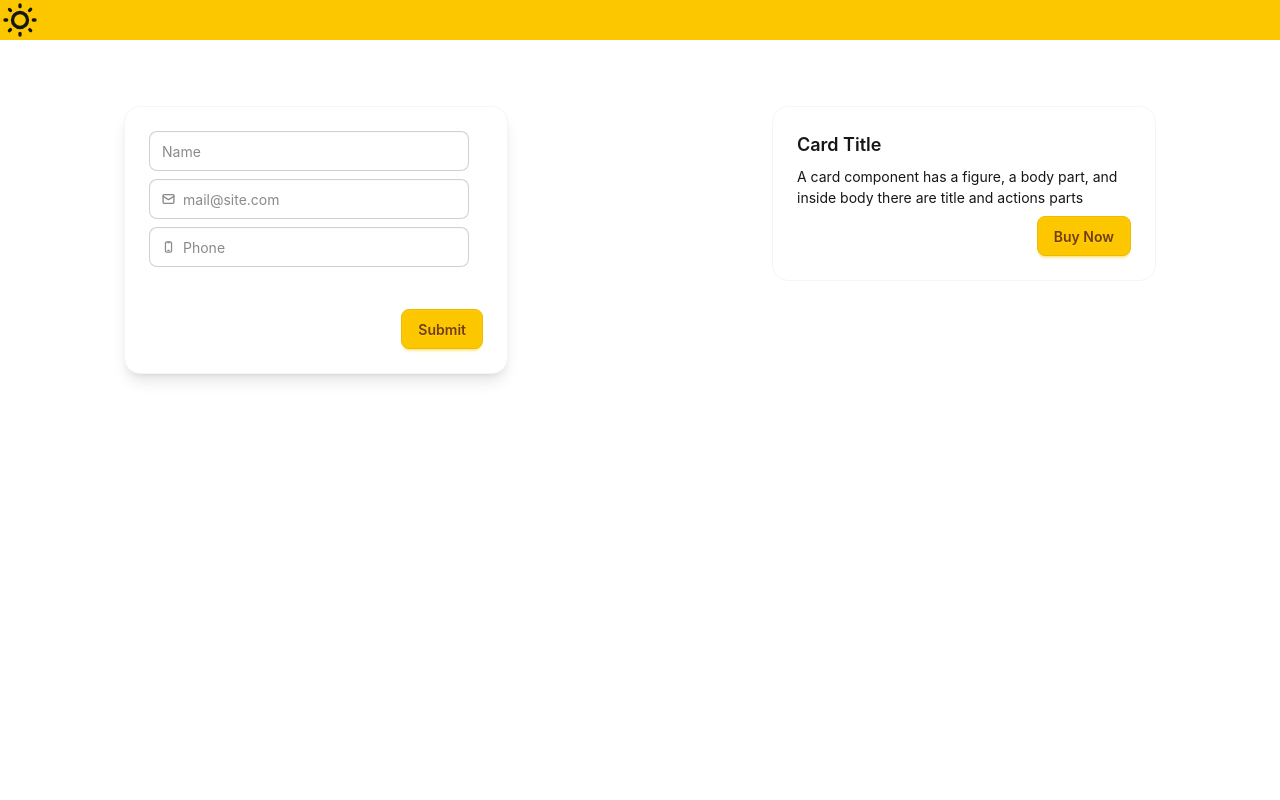
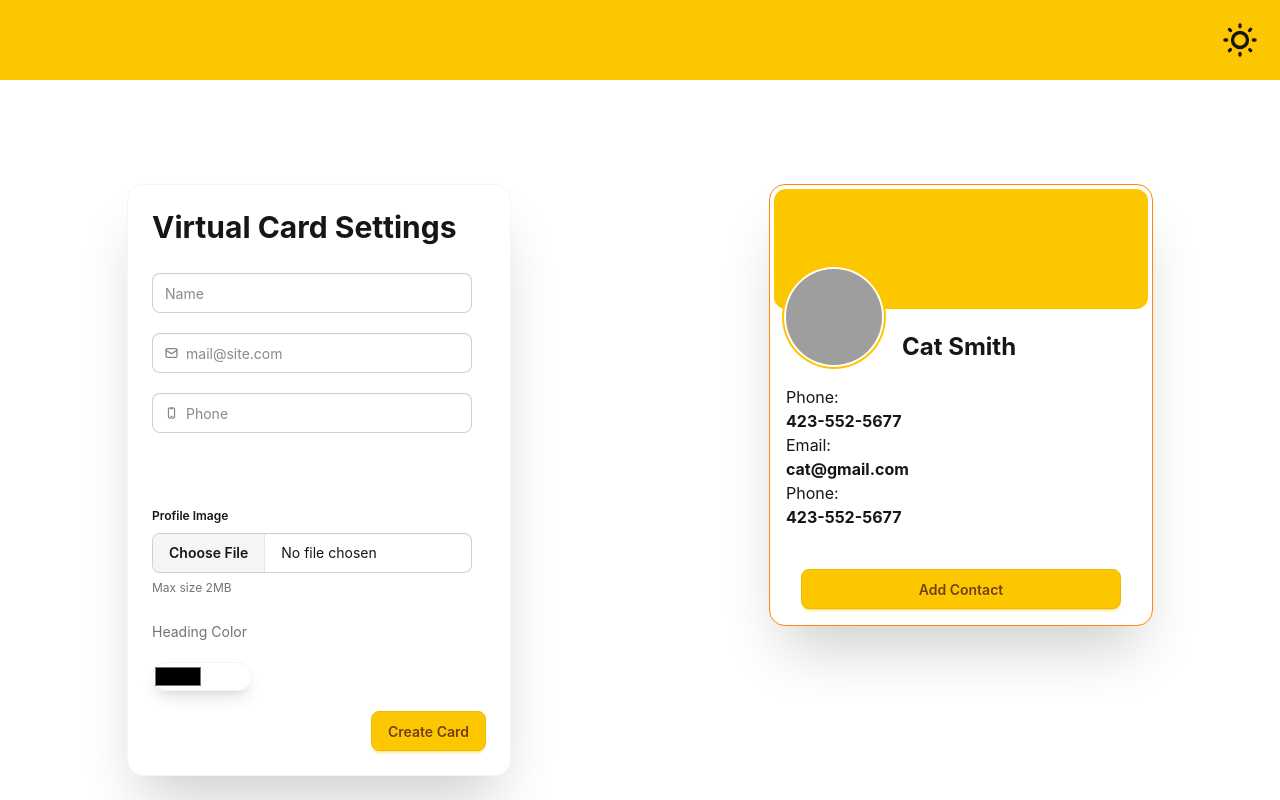
Before and after one commit to kpierc11/Virtural-Business-Card-Generator, a React (Vite) app in the folder app/: page / in a window 1280 px wide. Built offline with nearby package versions, Linux system fonts and the light colour scheme; grey boxes are pictures that could not be loaded.

Commit message:
Ui changes and added more input fields

```diff
--- /dev/null
+++ b/app/app.json
@@ -0,0 +1,3 @@
+{
+  "expo": {}
+}
--- a/app/components/Header.tsx
+++ b/app/components/Header.tsx
@@ -1,8 +1,8 @@
 export default function Header() {
   return (
-    <div className="height-[60px] bg-primary">
+    <div className="height-[60px] bg-primary p-5">
       <div className="flex">
-        <div></div>
+        <div className="mr-[auto]"></div>
         <div>
           <label className="swap swap-rotate">
             {/* this hidden checkbox controls the state */}
--- a/app/src/App.tsx
+++ b/app/src/App.tsx
@@ -1,15 +1,87 @@
+import { useState } from "react";
 import Header from "../components/Header";
 
 function App() {
+  const [formData, setFormData] = useState({
+    name: "",
+    email: "",
+    phone: "",
+  });
+
+  const [previewImage, setPreviewImage] = useState("");
+
+  const handleChange = (event: React.ChangeEvent<HTMLInputElement>) => {
+    const { name, value } = event.target;
+
+    if (event.target.files) {
+      const testFile = event.target.files[0];
+      const image = URL.createObjectURL(testFile);
+      setPreviewImage(image);
+    }
+
+    setFormData((prev) => ({
+      ...prev,
+      [name]: value,
+    }));
+  };
+
+  const handleFormSubmit = (event: React.SubmitEvent) => {
+    event.preventDefault();
+    console.log(formData);
+
+    const vCard = [
+      "BEGIN:VCARD",
+      "VERSION:3.0",
+      `N:${formData.name};;;;`,
+      `FN:${formData.name}`,
+      "ORG:Acme Inc.",
+      "TITLE:Frontend Developer",
+      `TEL;TYPE=CELL:${formData.phone}`,
+      `EMAIL:${formData.email}`,
+      "ADR;TYPE=HOME:;;123 Main St;Bristol;VA;24201;USA",
+      "URL:https://johndoe.dev",
+      "BDAY:19900101",
+      "NOTE:Met at tech conference",
+      "END:VCARD",
+    ].join("\n");
+
+    const blob = new Blob([vCard], { type: "text/vcard" });
+    const url = window.URL.createObjectURL(blob);
+    const a = document.createElement("a");
+    //a.style.display = "none";
+    a.href = url;
+    a.download = "contact.vcf";
+    //document.body.appendChild(a);
+    a.click();
+    URL.revokeObjectURL(a.href);
+  };
+
   return (
     <>
       <Header></Header>
-      <section className="flex justify-center items-center w-[100%] h-100 ">
-        <div className="grid grid-cols-2 gap-4 grow-1 justify-items-center">
+      <section className="flex justify-center items-center w-[100%] h-100 mt-50 ">
+        <div className="grid grid-cols-2 gap-1 grow-1 justify-items-center">
           <div>
-            <div className="card card-border bg-base-100 w-96 shadow-lg">
+            <div className="card card-border bg-base-100 w-96 shadow-[0_35px_60px_-15px_rgba(0,0,0,0.2)]">
               <div className="card-body">
-                <input type="text" placeholder="Name" className="input" />
+                <h2 className="text-3xl font-bold mb-5">
+                  Virtual Card Settings
+                </h2>
+                <form
+                  className="flex flex-col gap-5"
+                  onSubmit={handleFormSubmit}
+                >
+                  {/* Name */}
+                  <input
+                    type="text"
+                    name="name"
+                    placeholder="Name"
+                    className="input"
+                    value={formData.name}
+                    onChange={handleChange}
+                  />
+
+                  {/* Email */}
                   <label className="input validator">
                     <svg
                       className="h-[1em] opacity-50"
@@ -27,11 +99,20 @@ function App() {
                         <path d="m22 7-8.97 5.7a1.94 1.94 0 0 1-2.06 0L2 7"></path>
                       </g>
                     </svg>
-                  <input type="email" placeholder="mail@site.com" required />
+                    <input
+                      type="email"
+                      name="email"
+                      placeholder="mail@site.com"
+                      required
+                      value={formData.email}
+                      onChange={handleChange}
+                    />
                   </label>
                   <div className="validator-hint hidden">
                     Enter valid email address
                   </div>
+
+                  {/* Phone */}
                   <label className="input validator">
                     <svg
                       className="h-[1em] opacity-50"
@@ -53,33 +134,97 @@ function App() {
                     </svg>
                     <input
                       type="tel"
+                      name="phone"
                       className="tabular-nums"
                       required
                       placeholder="Phone"
                       pattern="[0-9]*"
-                    minLength="10"
-                    maxLength="10"
                       title="Must be 10 digits"
+                      value={formData.phone}
+                      onChange={handleChange}
                     />
                   </label>
                   <p className="validator-hint">Must be 10 digits</p>
 
+                  <fieldset className="fieldset">
+                    <legend className="fieldset-legend">Profile Image</legend>
+                    <input
+                      type="file"
+                      className="file-input"
+                      name="profileImage"
+                      //value={formData.profileImage}
+                      onChange={handleChange}
+                    />
+                    <label className="label">Max size 2MB</label>
+                  </fieldset>
+                  <label className="label">Heading Color</label>
+                  <div className="card card-border shadow-lg max-w-[100px]">
+                    <input
+                      type="color"
+                      id="background"
+                      name="background"
+                      value="oklab(50% 0.1 0.1 / 0.5)"
+                      colorspace="display-p3"
+                      alpha
+                    />
+                  </div>
+                  {/* Submit */}
                   <div className="card-actions justify-end">
-                  <button className="btn btn-primary">Submit</button>
+                    <button className="btn btn-primary" type="submit">
+                      Create Card
+                    </button>
+                  </div>
+                </form>
               </div>
             </div>
           </div>
+
+          <div>
+            <div className="card card-border bg-base-100 w-96 shadow-[0_35px_60px_-15px_rgba(0,0,0,0.2)] border-secondary">
+              <div className="rounded-md">
+                <div className="h-30 bg-primary rounded-xl m-1"></div>
+                <div className="p-4">
+                  <div className="flex items-start">
+                    <div className="avatar mt-[-60px]">
+                      <div className="ring-primary ring-offset-base-100 w-24 rounded-full ring-2 ring-offset-2">
+                        <img
+                          src={
+                            previewImage
+                              ? previewImage
+                              : "https://img.daisyui.com/images/profile/demo/yellingcat@192.webp"
+                          }
+                        />
                       </div>
-          <div>
-            <div className="card card-border bg-base-100 w-96">
-              <div className="card-body">
-                <h2 className="card-title">Card Title</h2>
-                <p>
-                  A card component has a figure, a body part, and inside body
-                  there are title and actions parts
+                    </div>
+                    <h2 className="ml-5 font-bold text-[24px]">
+                      {formData.name ? formData.name : "Cat Smith"}
+                    </h2>
+                  </div>
+                  <div className="mt-5">
+                    <div className="flex flex-col">
+                      <p>Phone:</p>
+                      <p className="font-bold">
+                        {formData.phone ? formData.phone : "423-552-5677"}
                       </p>
-                <div className="card-actions justify-end">
-                  <button className="btn btn-primary">Buy Now</button>
+                    </div>
+                    <div className="flex flex-col">
+                      <p>Email:</p>
+                      <p className="font-bold">
+                        {formData.email ? formData.email : "cat@gmail.com"}
+                      </p>
+                    </div>
+                    <div className="flex flex-col">
+                      <p>Phone:</p>
+                      <p className="font-bold">
+                        {formData.phone ? formData.phone : "423-552-5677"}
+                      </p>
+                    </div>
+                  </div>
+                  <div className="card-actions justify-center">
+                    <button className="btn btn-primary w-80 mt-10">
+                      Add Contact
+                    </button>
+                  </div>
                 </div>
               </div>
             </div>
```
Also changed, not shown: 1 other file (tests, documents, lock files or other folders). Lines whose indentation alone changed are shown as unchanged.
